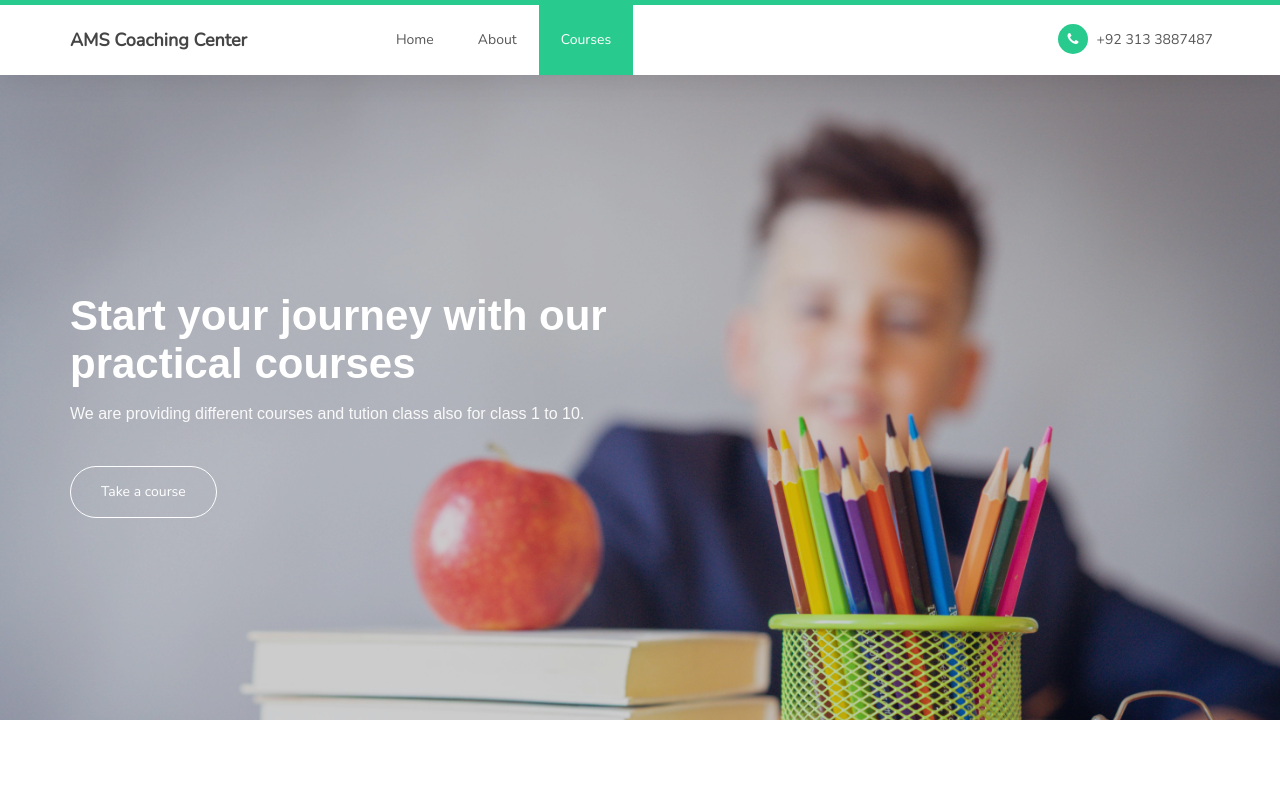
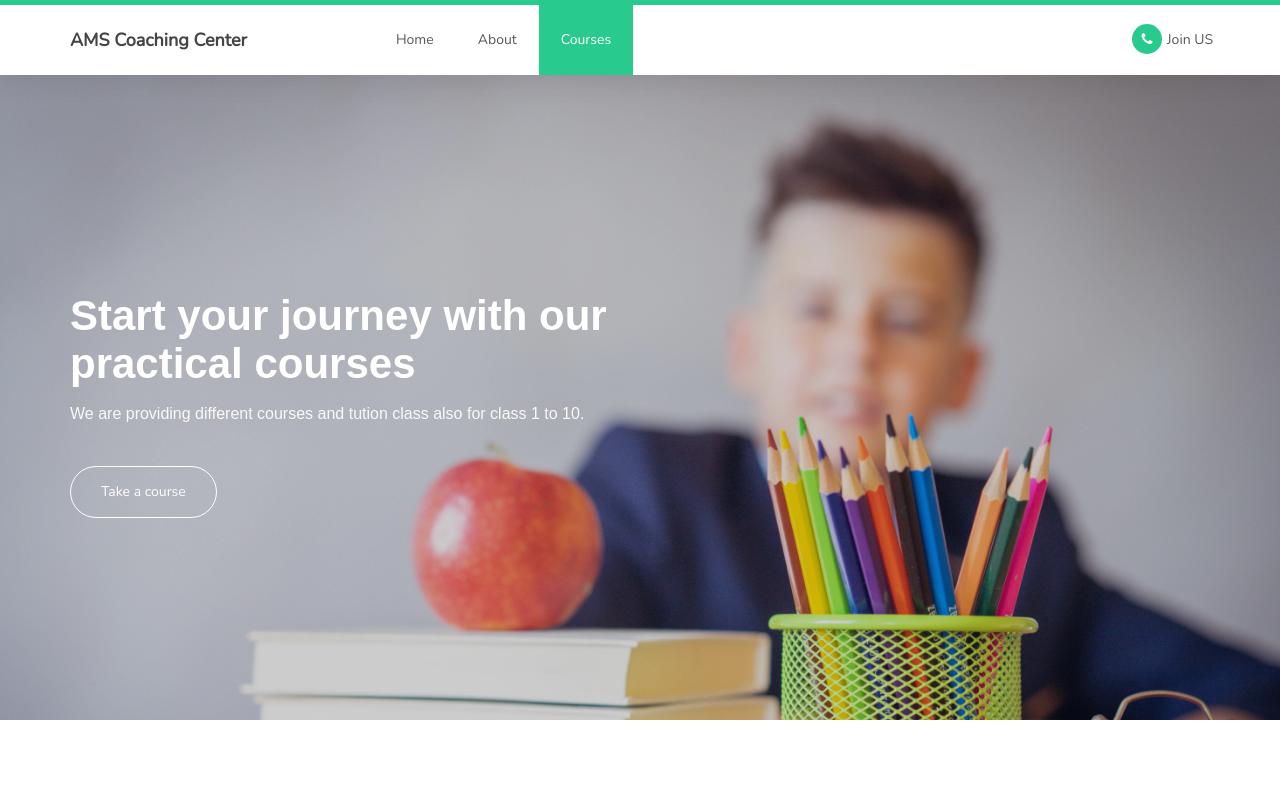
Before and after one commit to musabx17/AMS, a plain HTML site: page index.html in a window 1280 px wide. Shown: the top 800 px of the page. Drawn offline with nearby package versions, Linux system fonts and the light colour scheme; a web font is replaced by a local one.

Commit message:
Update index.html

```diff
--- a/index.html
+++ b/index.html
@@ -62,7 +62,7 @@ https://templatemo.com/tm-516-known
                     </ul>
 
                     <ul class="nav navbar-nav navbar-right">
-                         <li><a href="https://wa.me/+923133887487" target="_blank"><i class="fa fa-phone"></i> +92 313 3887487</a></li>
+                         <li><a href="https://wa.me/+923133887487" target="_blank"><i class="fa fa-phone"></i>Join US</a></li>
                     </ul>
                </div>
 
```
